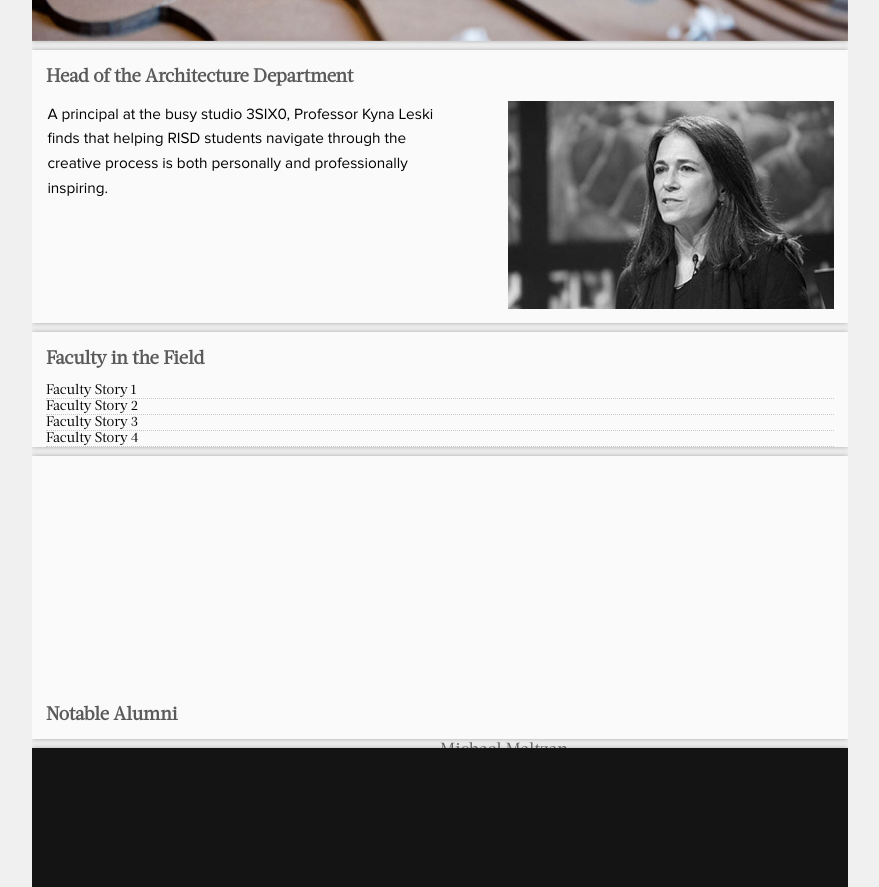
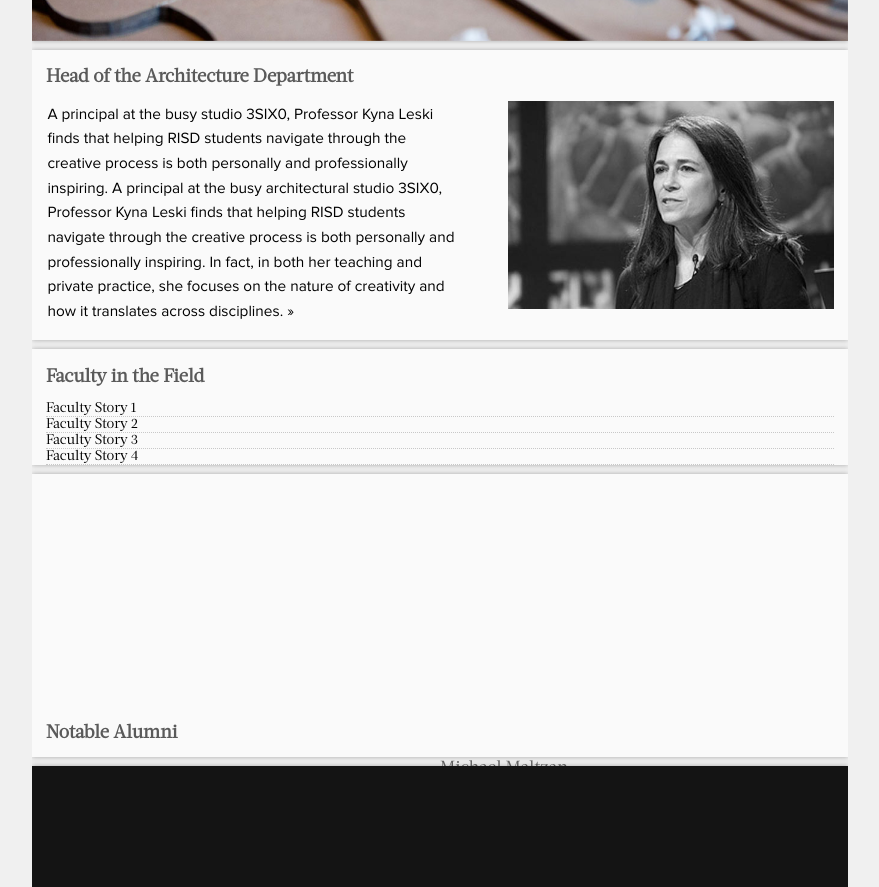
Before and after one commit to cathschmidt/academics, a plain HTML site: page architecture/index.html in a window 1280 px wide. Shown: the part 2522-3409 px from the top of the page, without its empty margins (282-1161 px from the left). Drawn offline with Linux system fonts and the light colour scheme.

Commit message:
architecture page
bringing the architecture page up to speed

```diff
--- a/architecture/index.html
+++ b/architecture/index.html
@@ -154,6 +154,7 @@
 				<img src="../img/architecture/leski-headshot.jpg"/ alt="Kyna Leski">
 				<p>
 					A principal at the busy studio 3SIX0, Professor Kyna Leski finds that helping RISD students navigate through the creative process is both personally and professionally inspiring.
+					A principal at the busy architectural studio 3SIX0, Professor Kyna Leski finds that helping RISD students navigate through the creative process is both personally and professionally inspiring. In fact, in both her teaching and private practice, she focuses on the nature of creativity and how it translates across disciplines. »
 				</p>
 			</div>
 
```
